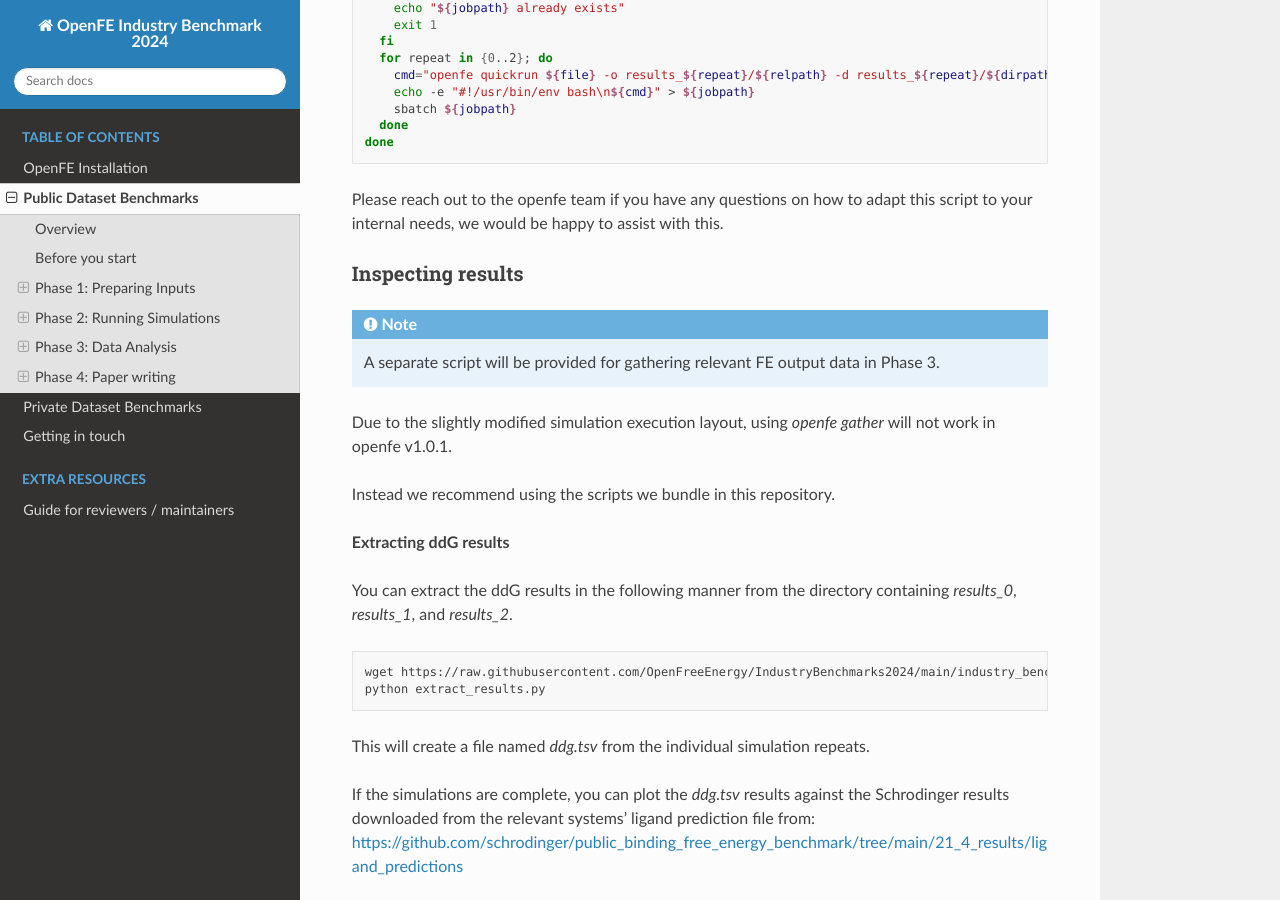
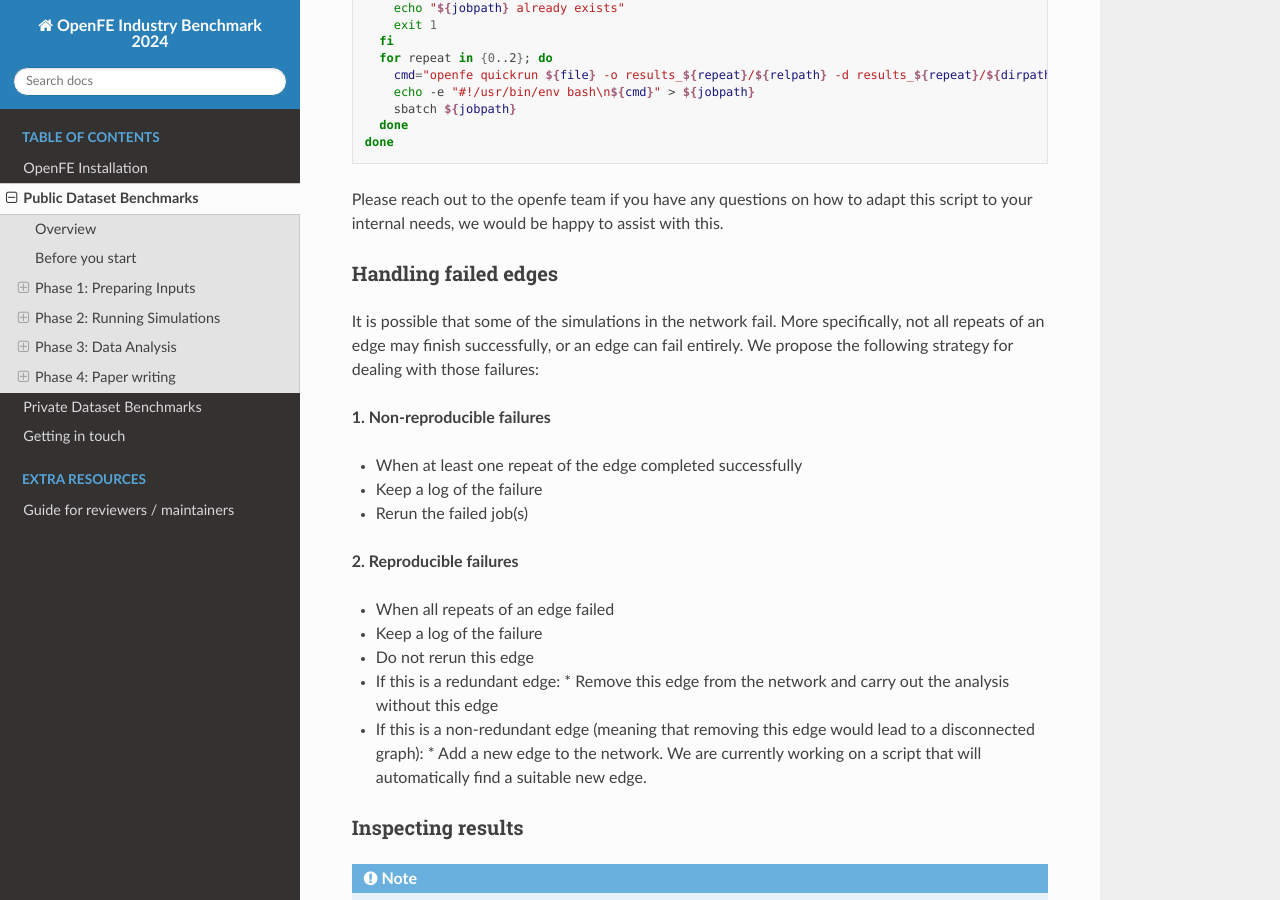
Before and after one commit to OpenFreeEnergy/IndustryBenchmarks2024, a Sphinx documentation site: the page built from docs/source/public/overview.rst, in a window 1280 px wide and 900 px high, scrolled down 5061 px. Built offline with Sphinx 7.4.7 and the Read the Docs theme 2.0.0, drawn with Linux system fonts in a browser that asks for light colours.

Commit message:
Add documentation for handling failed simulations

```diff
--- a/docs/source/public/overview.rst
+++ b/docs/source/public/overview.rst
@@ -217,6 +217,31 @@
    done
 
 Please reach out to the openfe team if you have any questions on how to adapt this script to your internal needs, we would be happy to assist with this.
+
+
+Handling failed edges
+=====================
+
+It is possible that some of the simulations in the network fail.
+More specifically, not all repeats of an edge may finish successfully, or an edge can fail entirely.
+We propose the following strategy for dealing with those failures:
+
+**1. Non-reproducible failures**
+
+* When at least one repeat of the edge completed successfully
+* Keep a log of the failure
+* Rerun the failed job(s)
+
+**2. Reproducible failures**
+
+* When all repeats of an edge failed
+* Keep a log of the failure
+* Do not rerun this edge
+* If this is a redundant edge:
+  * Remove this edge from the network and carry out the analysis without this edge
+* If this is a non-redundant edge (meaning that removing this edge would lead to a disconnected graph):
+  * Add a new edge to the network. We are currently working on a script that will automatically find a suitable new edge.
+
 
 
 Inspecting results
```
